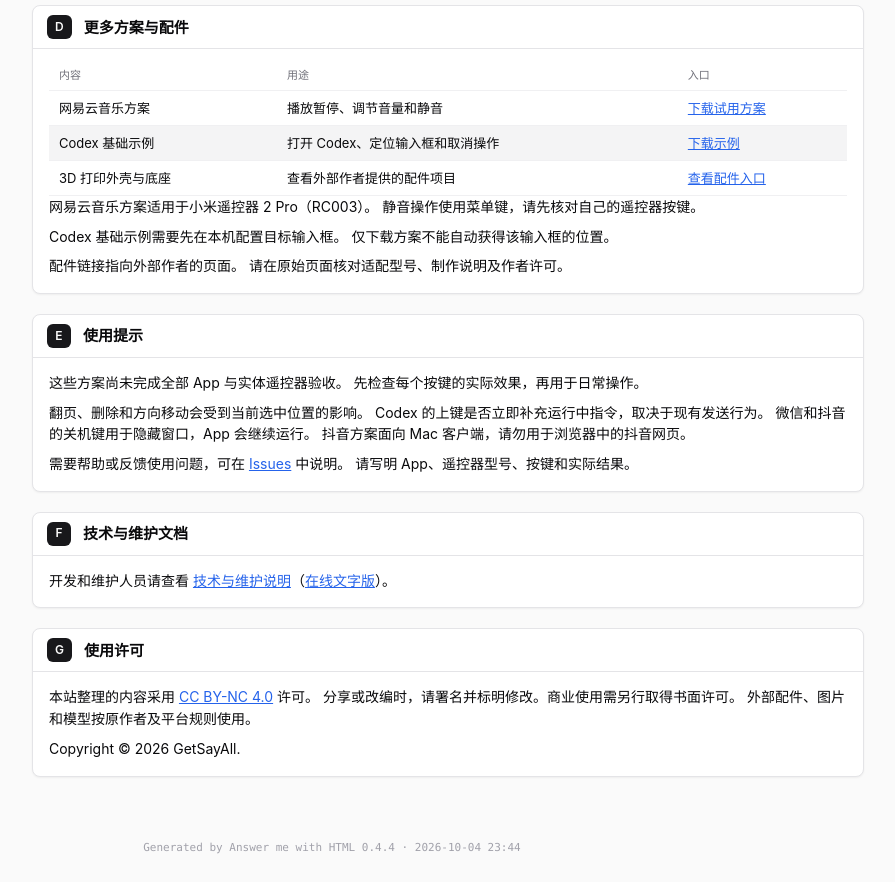
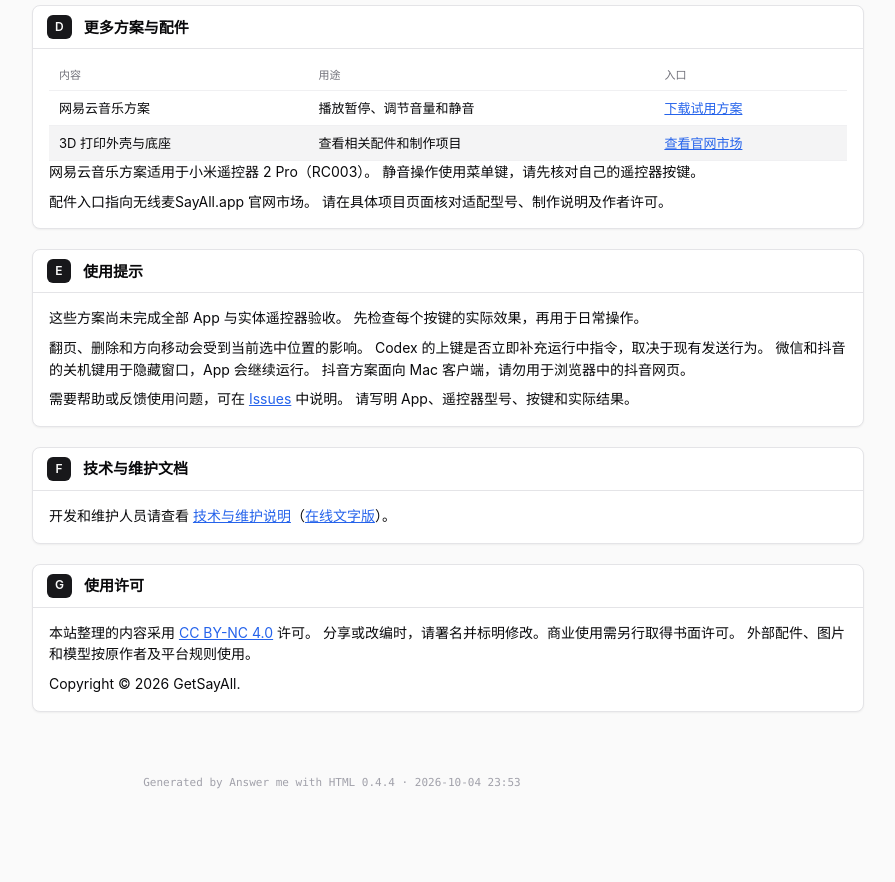
Before and after one commit to GetSayAll/sayall-market, a website: page README.html in a window 1280 px wide. Shown: the part 1480-2362 px from the top of the page, without its empty margins (308-1203 px from the left). After the commit the page ends 2297 px from the top, so only its background shows below. Drawn offline with Linux system fonts and the light colour scheme.

Commit message:
docs: remove legacy Codex listing and link official accessory market

```diff
--- a/README.html
+++ b/README.html
@@ -569,22 +569,15 @@ html[data-theme="shadcn"] .am-kv { border-color: var(--line); border-radius: var
 <td><a href="https://raw.githubusercontent.com/GetSayAll/sayall-market/main/examples/profiles/netease-music-media-controls.candidate.json">下载试用方案</a></td>
 </tr>
 <tr>
-<td>Codex 基础示例</td>
-<td>打开 Codex、定位输入框和取消操作</td>
-<td><a href="https://raw.githubusercontent.com/GetSayAll/sayall-market/main/examples/profiles/codex-basic.example.json">下载示例</a></td>
-</tr>
-<tr>
 <td>3D 打印外壳与底座</td>
-<td>查看外部作者提供的配件项目</td>
-<td><a href="examples/extensions/makerworld-accessories.draft.md">查看配件入口</a></td>
+<td>查看相关配件和制作项目</td>
+<td><a href="https://sayall.app/market/">查看官网市场</a></td>
 </tr>
 </tbody></table></div>
 <p>网易云音乐方案适用于小米遥控器 2 Pro（RC003）。
 静音操作使用菜单键，请先核对自己的遥控器按键。</p>
-<p>Codex 基础示例需要先在本机配置目标输入框。
-仅下载方案不能自动获得该输入框的位置。</p>
-<p>配件链接指向外部作者的页面。
-请在原始页面核对适配型号、制作说明及作者许可。</p>
+<p>配件入口指向无线麦SayAll.app 官网市场。
+请在具体项目页面核对适配型号、制作说明及作者许可。</p>
 </div></div>
 </section>
 <section class="am-panel" id="panel-E">
@@ -615,7 +608,7 @@ Codex 的上键是否立即补充运行中指令，取决于现有发送行为
 </div>
 </div>
 </main>
-<footer class="am-colophon">Generated by Answer me with HTML 0.4.4 · 2026-10-04 23:44</footer>
+<footer class="am-colophon">Generated by Answer me with HTML 0.4.4 · 2026-10-04 23:53</footer>
 <textarea id="am-source" hidden readonly aria-hidden="true">---
 title: SayAll Market · 遥控器方案与配件
 subtitle: 无线麦SayAll.app · 选择方案、下载并导入
@@ -698,17 +691,13 @@ theme: shadcn
 | 内容 | 用途 | 入口 |
 |---|---|---|
 | 网易云音乐方案 | 播放暂停、调节音量和静音 | [下载试用方案](https://raw.githubusercontent.com/GetSayAll/sayall-market/main/examples/profiles/netease-music-media-controls.candidate.json) |
-| Codex 基础示例 | 打开 Codex、定位输入框和取消操作 | [下载示例](https://raw.githubusercontent.com/GetSayAll/sayall-market/main/examples/profiles/codex-basic.example.json) |
-| 3D 打印外壳与底座 | 查看外部作者提供的配件项目 | [查看配件入口](examples/extensions/makerworld-accessories.draft.md) |
+| 3D 打印外壳与底座 | 查看相关配件和制作项目 | [查看官网市场](https://sayall.app/market/) |
 
 网易云音乐方案适用于小米遥控器 2 Pro（RC003）。
 静音操作使用菜单键，请先核对自己的遥控器按键。
 
-Codex 基础示例需要先在本机配置目标输入框。
-仅下载方案不能自动获得该输入框的位置。
-
-配件链接指向外部作者的页面。
-请在原始页面核对适配型号、制作说明及作者许可。
+配件入口指向无线麦SayAll.app 官网市场。
+请在具体项目页面核对适配型号、制作说明及作者许可。
 
 ## 使用提示
 
```
Also changed, not shown: README.md.
